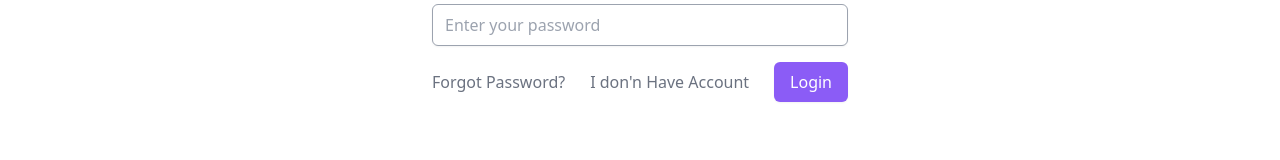
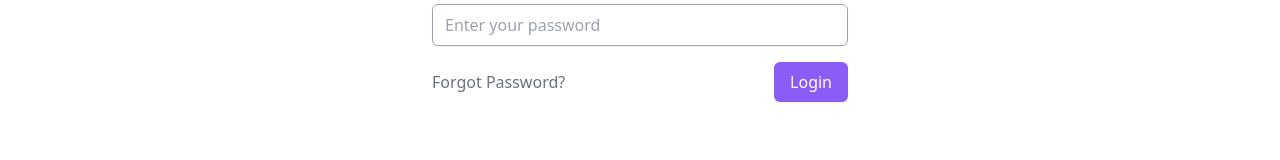
Before and after one commit to EhsanMohammed1/bit_project, a React (Create React App) app: page /login in a window 1280 px wide. Shown: the part 314-474 px from the top of the page. Built offline with nearby package versions, Linux system fonts and the light colour scheme.

Commit message:
design login complete

```diff
--- a/src/Pages/Login.jsx
+++ b/src/Pages/Login.jsx
@@ -1,5 +1,4 @@
 import React from 'react'
-import { NavLink } from 'react-router-dom'
 
 const Login = () => {
   return (
@@ -36,12 +35,9 @@ const Login = () => {
           >
             Forgot Password?
           </a>
-          <NavLink
-            to="/regester"
-            className="text-gray-500 hover:text-violet-500 focus:outline-none focus:underline transition duration-150 ease-in-out"
-          >
-            I don'n Have Account
-          </NavLink>
+          <div>
+
+          </div>
           <button
             type="submit"
             className="bg-violet-500 text-white py-2 px-4 rounded-md shadow-sm hover:bg-violet-700 focus:outline-none focus:shadow-outline-blue active:bg-violet-800 transition duration-150 ease-in-out"
```
